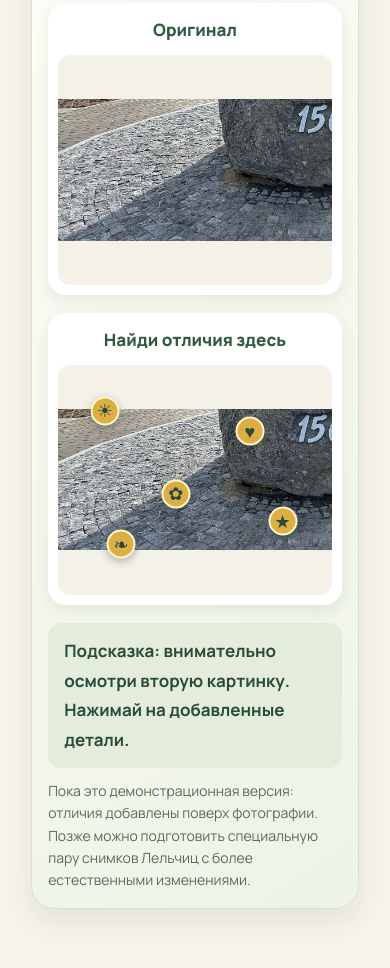
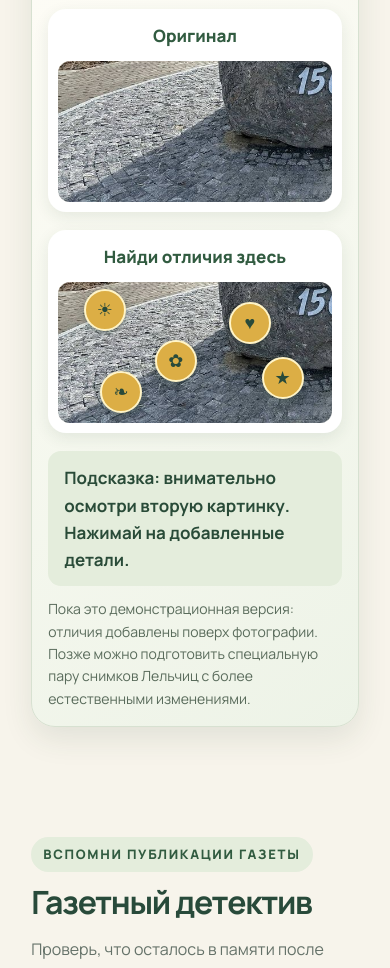
Before and after one commit to levkovka3-sketch/interaktivnye-lelchitsy, a plain HTML site: page index.html in a window 390 px wide. Shown: the part 3801-4769 px from the top of the page. Drawn offline with Linux system fonts and the light colour scheme.

Commit message:
Improve mobile usability and keyboard focus in difference game

```diff
--- a/styles.css
+++ b/styles.css
@@ -406,3 +406,10 @@
 
 /* Убираем плашку «Наш край — Лельчицы рядом» с фотографии */
 .hero-photo-label{display:none!important;}
+
+
+/* Удобство игры на телефонах и клавиатуре */
+.difference-target{min-width:42px;min-height:42px;display:grid;place-items:center;touch-action:manipulation;}
+.difference-target:focus-visible,.difference-reset:focus-visible,a:focus-visible,button:focus-visible{outline:3px solid #d6ae4d;outline-offset:3px;}
+.difference-message{min-height:1.6em;line-height:1.6;}
+@media(max-width:600px){.difference-pictures{grid-template-columns:1fr;gap:18px}.difference-picture img{width:100%;height:auto}.difference-image-wrap{position:relative}.difference-topline{flex-wrap:wrap;gap:12px;align-items:center}.difference-reset{min-height:44px}}
```
